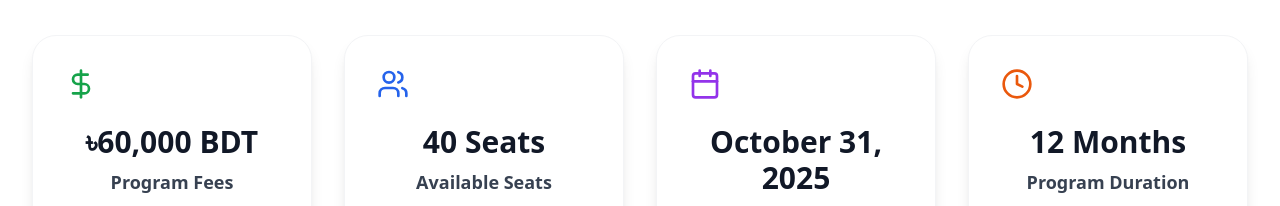
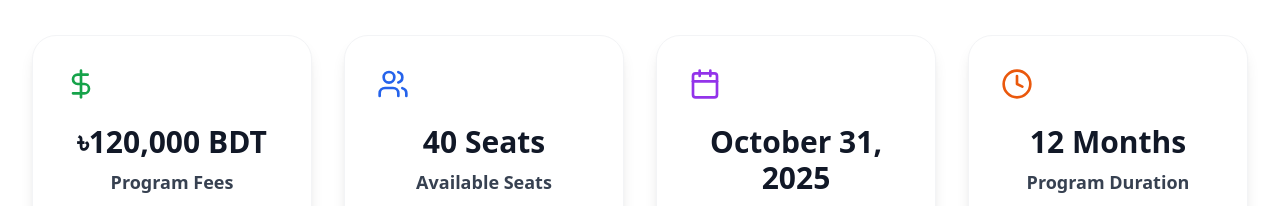
Before and after one commit to hossainlab/deepbio-academy, a Next.js app: page /admissions in a window 1280 px wide. Shown: the part 960-1166 px from the top of the page. Built offline with nearby package versions, Linux system fonts and the light colour scheme.

Commit message:
fix some minor typos and errors

```diff
--- a/src/app/admissions/page.tsx
+++ b/src/app/admissions/page.tsx
@@ -128,7 +128,7 @@ export default function Admissions() {
     {
       icon: <DollarSign className="w-8 h-8 text-green-600" />,
       title: "Program Fees",
-      value: "৳60,000 BDT",
+      value: "৳120,000 BDT",
       description: "Total professional training fees",
       details: "Includes all course materials, lab access, and certification"
     },
```
